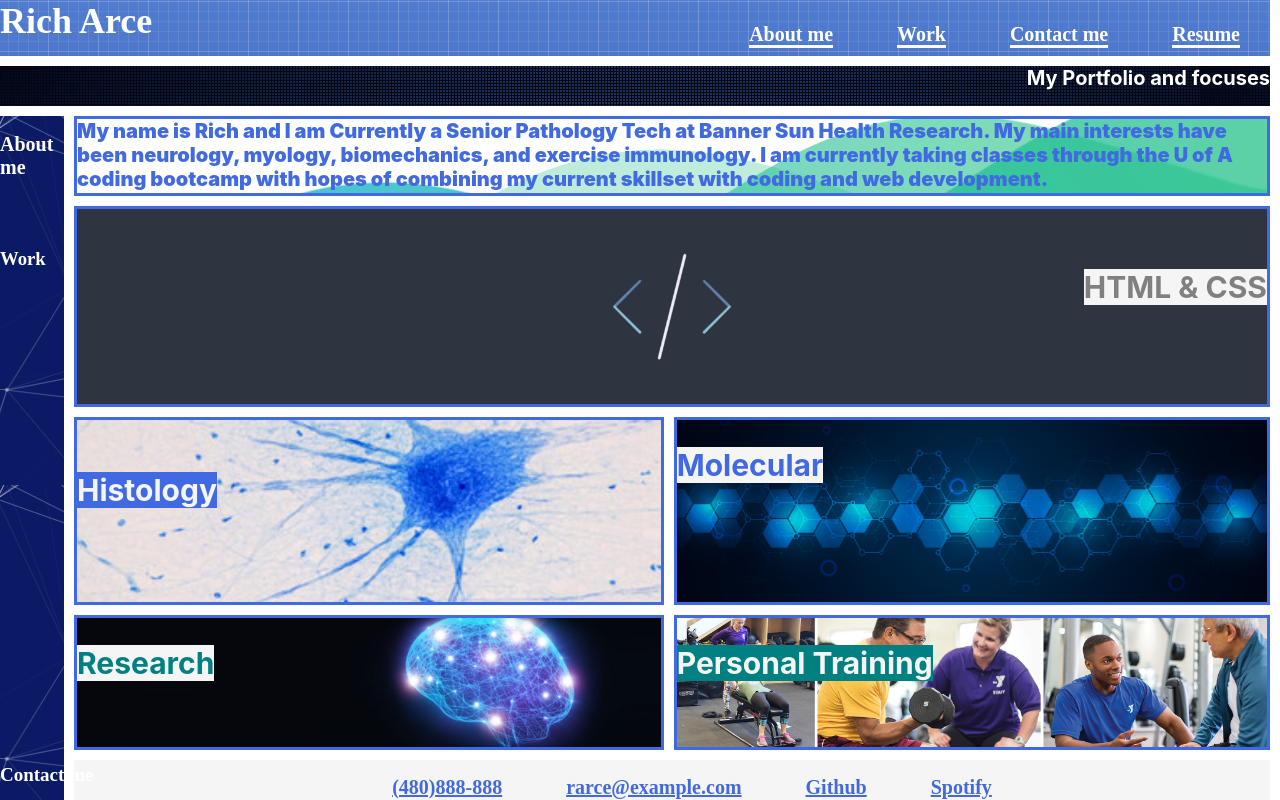
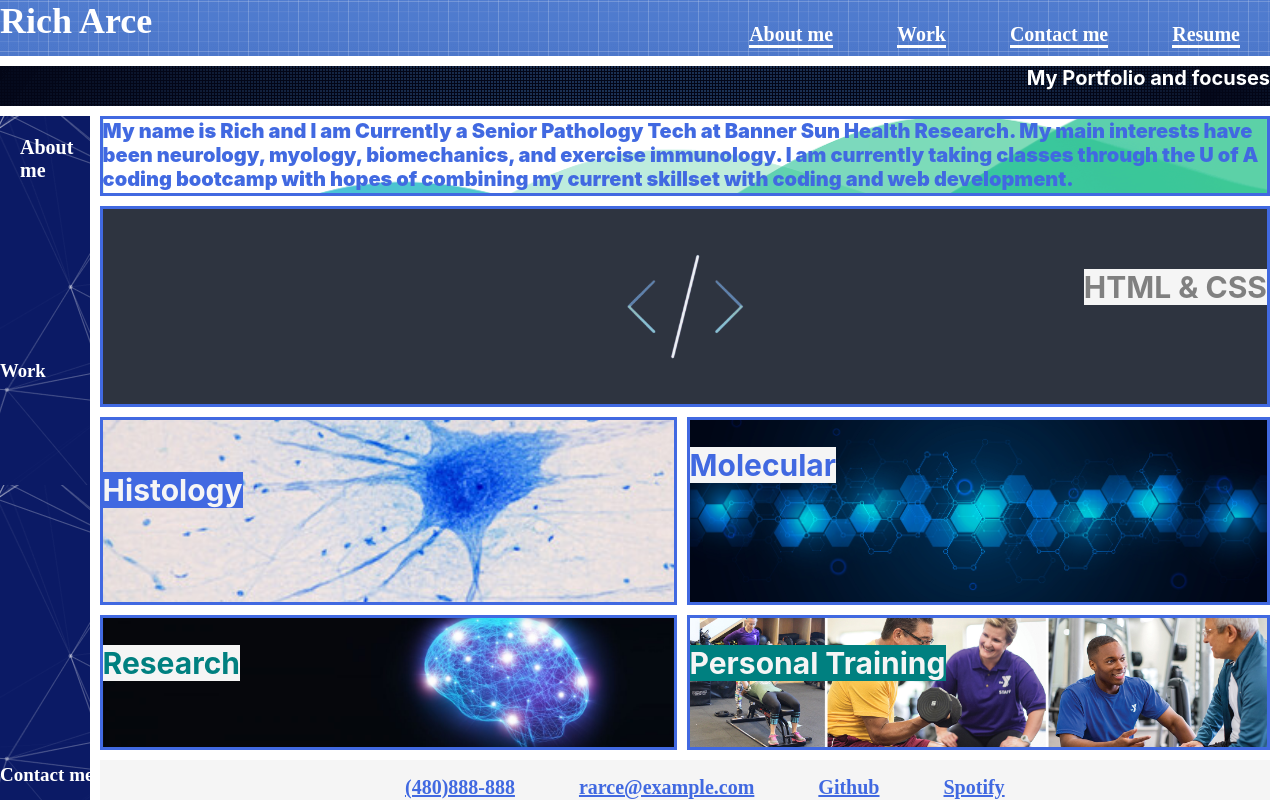
Before and after one commit to raarce118/portfolio, a plain HTML site: page index.html in a window 1280 px wide. Drawn offline with Linux system fonts and the light colour scheme.

Commit message:
fixed margins of sidebar

```diff
--- a/assets/css/style.css
+++ b/assets/css/style.css
@@ -8,7 +8,7 @@ body {
 body {
     margin: 0;
     display:grid;
-    grid-template-columns: 5% auto auto auto;
+    grid-template-columns: 7% auto auto auto;
     grid-template-rows: 7% 5% 10% auto auto auto 5%;
     grid-gap: 10px;
     grid-template-areas:
@@ -84,11 +84,12 @@ h2 {
     float: left;
     position: relative;
     font-size: 20px;
+    margin: 20px;
 }
 
 h3 {
     color: white;
-    line-height: 90px;
+    line-height: 300px;
     float: left;
 }
 
```
